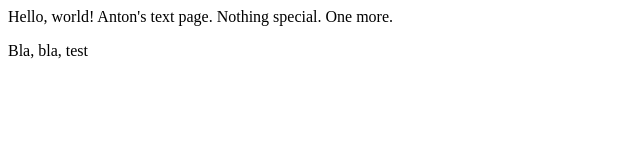
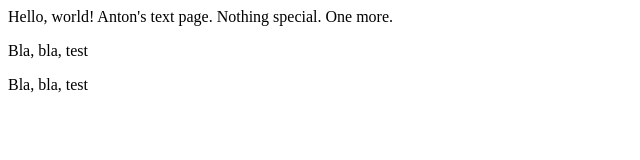
Before and after one commit to rumata82/project0, a plain HTML site: page index.html in a window 1280 px wide. Shown: the whole page, without its empty margins (0-640 px from the left). Drawn offline with Linux system fonts and the light colour scheme.

Commit message:
5th change

```diff
--- a/index.html
+++ b/index.html
@@ -10,5 +10,8 @@
         <p>
             Bla, bla, test
         </p>
+        <p>
+            Bla, bla, test
+        </p>
     </body>
 </html>
```
